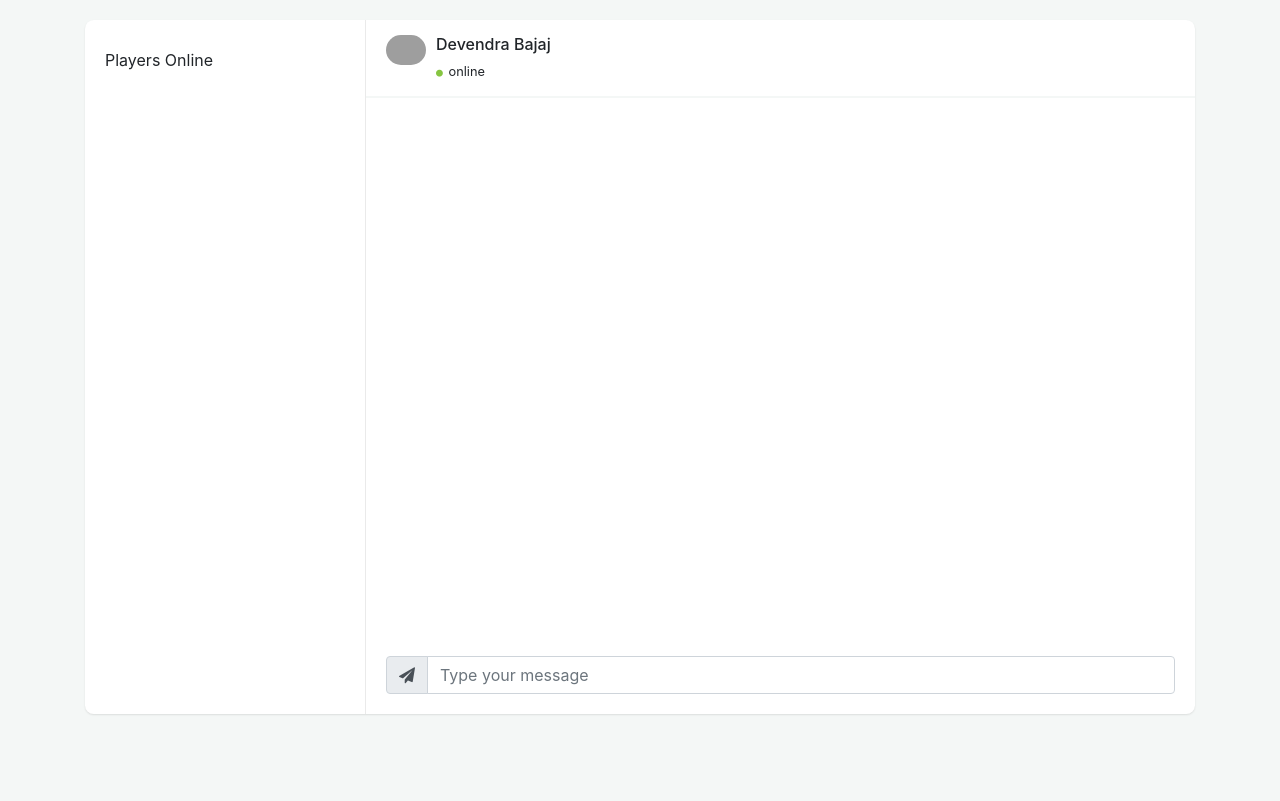
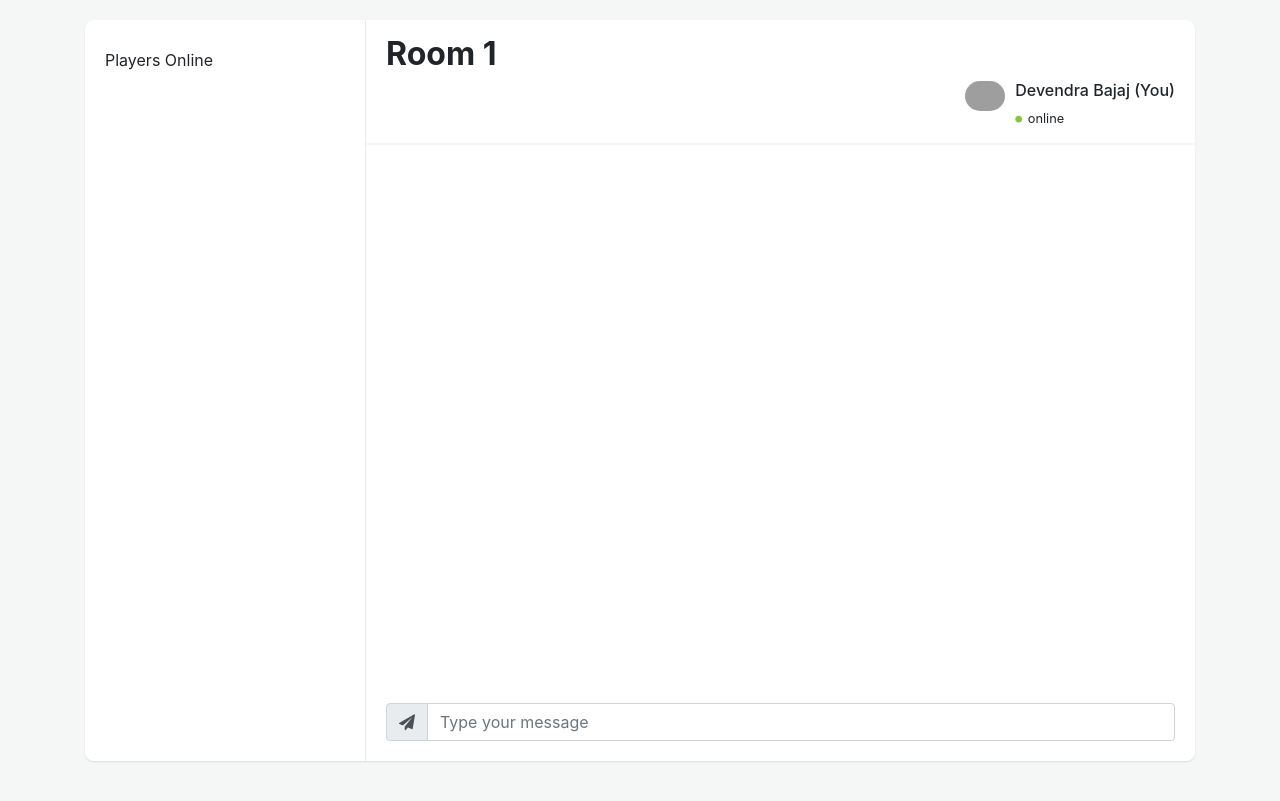
Before and after one commit to DevendraBAJAJ/basic_chatroom_simulation, a Django app: template templates/challenge_1.html in a window 1280 px wide. Shown: the top 801 px of the page. Run offline with Django 3.2, Linux system fonts and the light colour scheme; the template is opened without the code that fills it, so the values that code supplies are empty; grey boxes are pictures that could not be loaded.

Commit message:
Room title fixed

```diff
--- a/templates/challenge_1.html
+++ b/templates/challenge_1.html
@@ -299,13 +299,18 @@ li:focus {
             <div class="chat">
                 <div class="chat-header clearfix">
                     <div class="row">
-                        <div class="col-lg-6">
-                            <a href="javascript:void(0);" data-toggle="modal" data-target="#view_info">
-                                <img src="https://bootdey.com/img/Content/avatar/avatar2.png" alt="avatar">
-                            </a>
-                            <div class="chat-about">
-                                <h6 class="m-b-0">Devendra Bajaj</h6>
-                                <small><i class="fa fa-circle online"></i> online</small>
+                        <div class="col-lg-12">
+                            <div class="roomTitle">
+                                <h2><b>Room 1</b></h2>
+                            </div>
+                            <div class="float-right">
+                                <a href="javascript:void(0);" data-toggle="modal" data-target="#view_info">
+                                    <img src="https://bootdey.com/img/Content/avatar/avatar2.png" alt="avatar">
+                                </a>
+                                <div class="chat-about">
+                                    <h6 class="m-b-0">Devendra Bajaj (You)</h6>
+                                    <small><i class="fa fa-circle online"></i> online</small>
+                                </div>
                             </div>
                         </div>
 {#                        <div class="col-lg-6 hidden-sm text-right">#}
```
